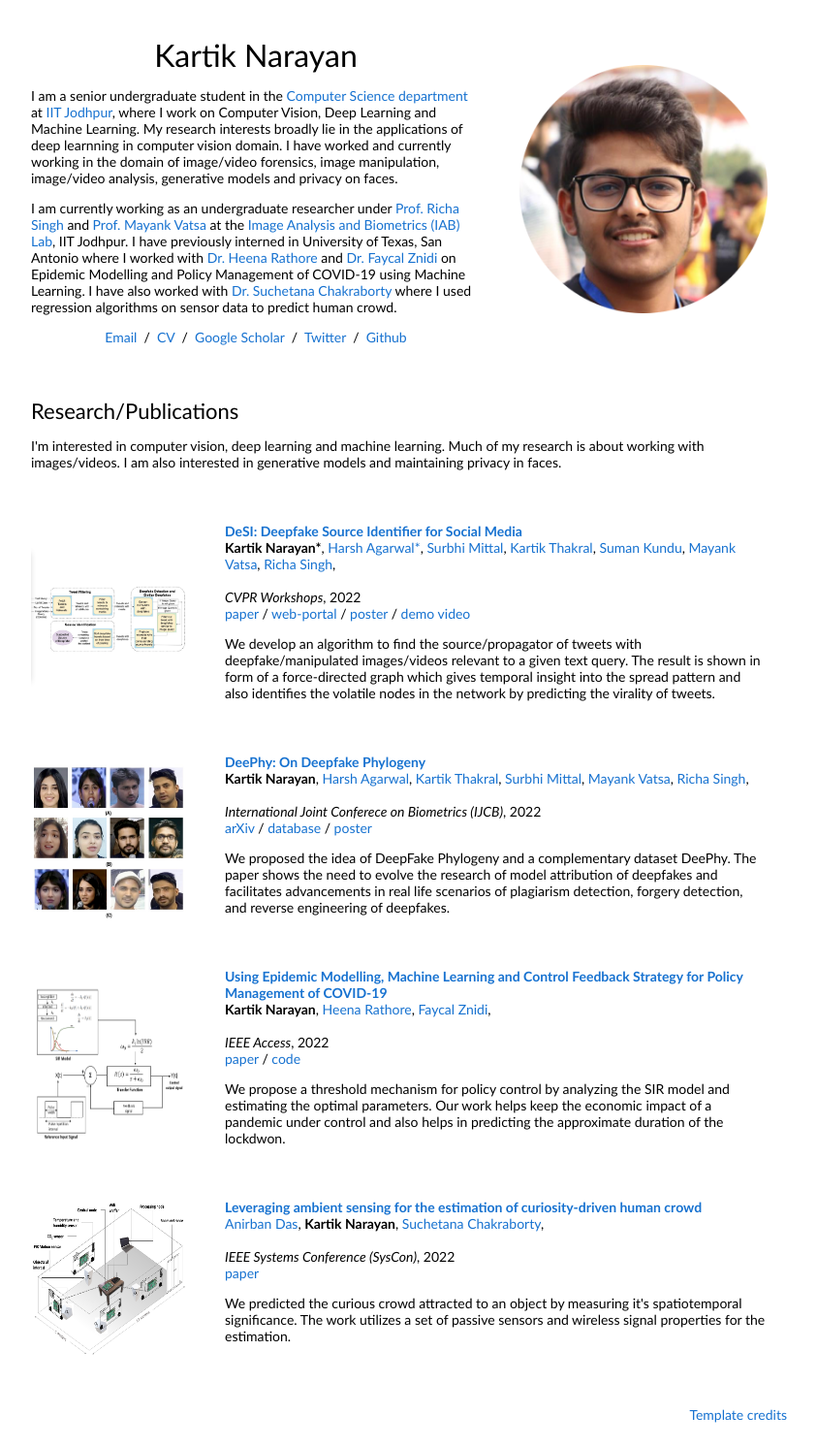
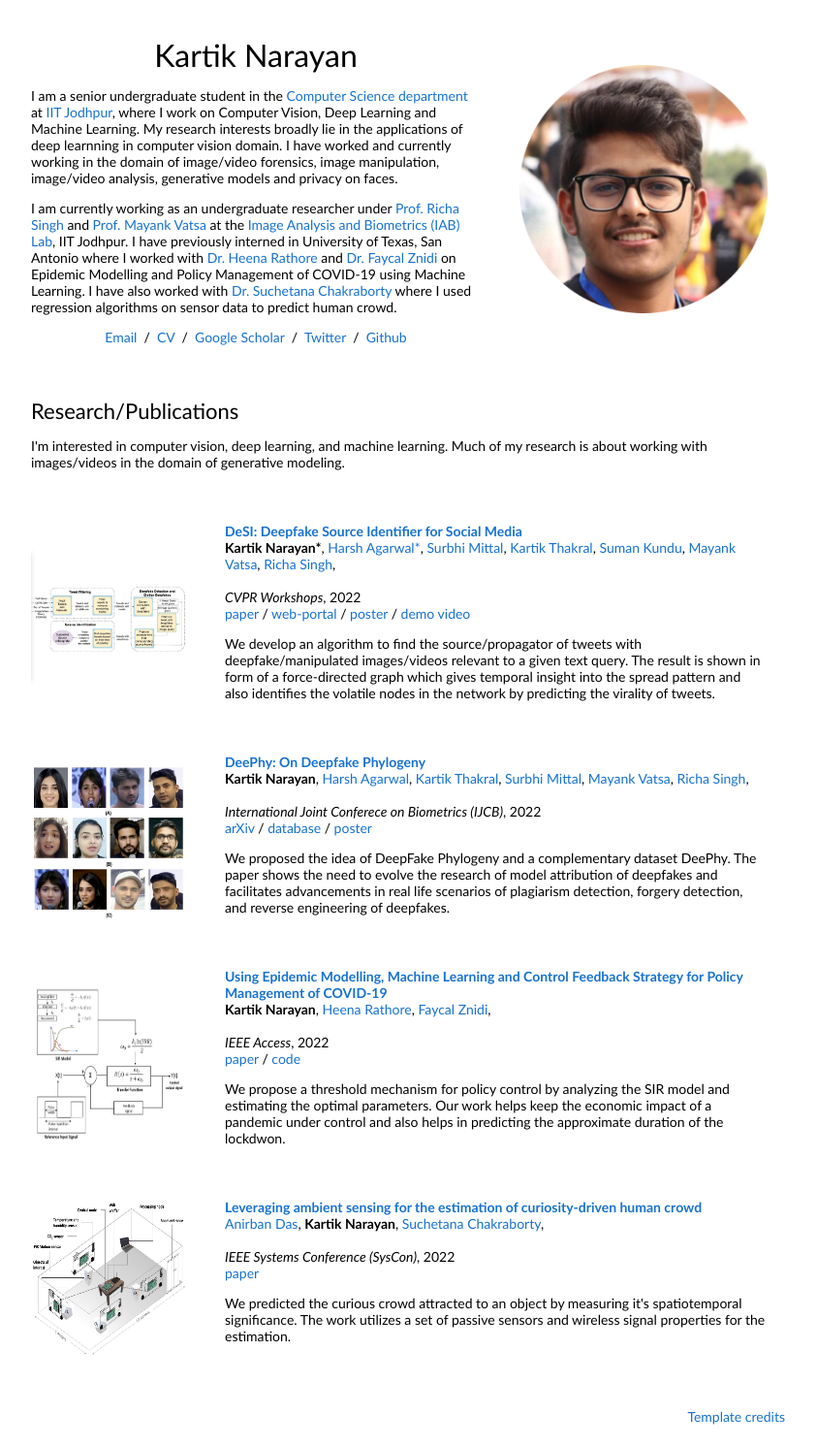
Before and after one commit to Kartik-3004/portfolio, a plain HTML site: page index.html in a window 1280 px wide. Shown: the part 5-1497 px from the top of the page at 97% size, without its empty margins (228-1071 px from the left). Drawn offline with Linux system fonts and the light colour scheme.

Commit message:
Update index.html

```diff
--- a/index.html
+++ b/index.html
@@ -72,9 +72,8 @@
                 <td style="padding:20px;width:100%;vertical-align:middle">
                   <heading>Research/Publications</heading>
                   <p>
-                    I'm interested in computer vision, deep learning and machine learning. Much of my
-                    research is about working with images/videos. I am also interested in generative models and
-                    maintaining privacy in faces.
+                    I'm interested in computer vision, deep learning, and machine learning. Much
+                    of my research is about working with images/videos in the domain of generative modeling.
                     <!-- Representative papers are <span class="highlight">highlighted</span>. -->
                   </p>
                 </td>
@@ -287,8 +286,8 @@
               </tr>
             </tbody>
           </table>
-          <table width="100%" align="center" border="0" cellspacing="0" cellpadding="20"><tbody>
-            <tr>
+          <table width="100%" ;align="center" ;border="0px" ;cellspacing="0" ;cellpadding="20">
+            <tbody>
               <tr>
                 <td style="padding:0px">
                   <br>
@@ -297,7 +296,8 @@
                   </p>
                 </td>
               </tr>
-        </tbody></table>
+            </tbody>
+          </table>
         </td>
       </tr>
   </table>
```
Lines whose indentation alone changed are shown as unchanged.
